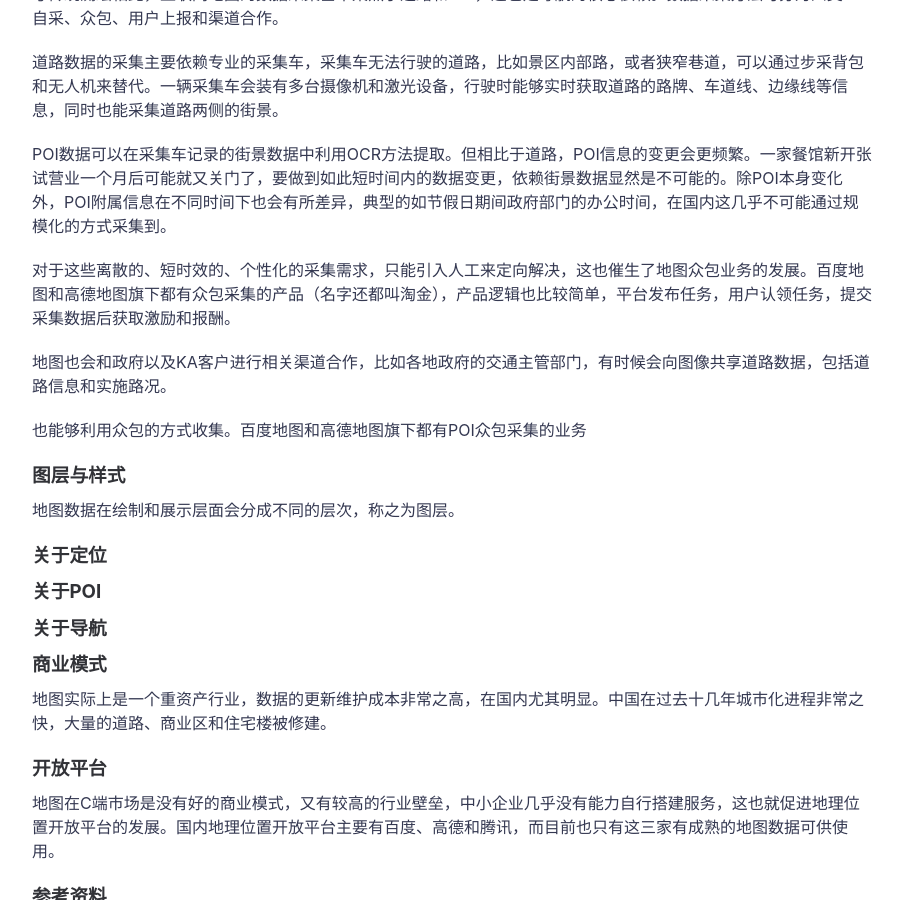
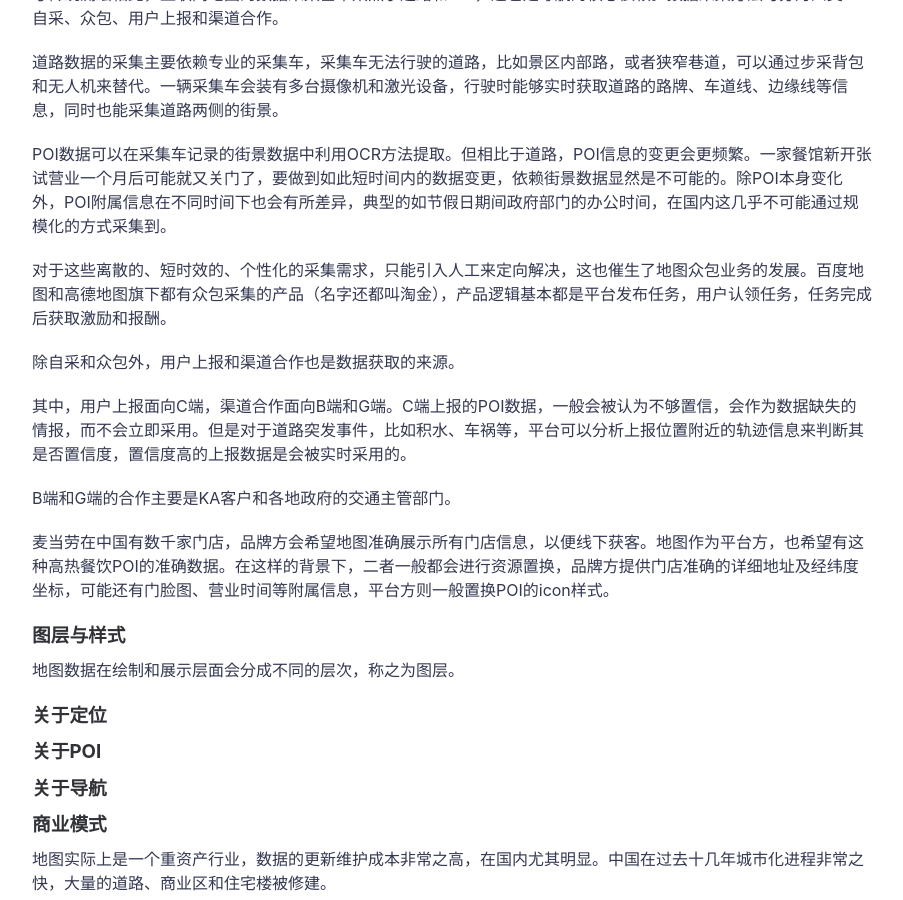
Before and after one commit to icarus507/icarus507.github.io, a Jekyll site: the page built from _posts/2018-09-07-谈谈地图.md, in a window 1280 px wide and 900 px high, scrolled down 1866 px. Shown: the whole window, without its empty margins (188-1091 px from the left). Built offline with Jekyll 4.4.1, drawn with Linux system fonts in a browser that asks for light colours.

Commit message:
Update 2018-09-07-谈谈地图.md

```diff
--- a/_posts/2018-09-07-谈谈地图.md
+++ b/_posts/2018-09-07-谈谈地图.md
@@ -48,11 +48,16 @@
 
 POI数据可以在采集车记录的街景数据中利用OCR方法提取。但相比于道路，POI信息的变更会更频繁。一家餐馆新开张试营业一个月后可能就又关门了，要做到如此短时间内的数据变更，依赖街景数据显然是不可能的。除POI本身变化外，POI附属信息在不同时间下也会有所差异，典型的如节假日期间政府部门的办公时间，在国内这几乎不可能通过规模化的方式采集到。
 
-对于这些离散的、短时效的、个性化的采集需求，只能引入人工来定向解决，这也催生了地图众包业务的发展。百度地图和高德地图旗下都有众包采集的产品（名字还都叫淘金），产品逻辑也比较简单，平台发布任务，用户认领任务，提交采集数据后获取激励和报酬。
+对于这些离散的、短时效的、个性化的采集需求，只能引入人工来定向解决，这也催生了地图众包业务的发展。百度地图和高德地图旗下都有众包采集的产品（名字还都叫淘金），产品逻辑基本都是平台发布任务，用户认领任务，任务完成后获取激励和报酬。
 
-地图也会和政府以及KA客户进行相关渠道合作，比如各地政府的交通主管部门，有时候会向图像共享道路数据，包括道路信息和实施路况。
+除自采和众包外，用户上报和渠道合作也是数据获取的来源。
 
-也能够利用众包的方式收集。百度地图和高德地图旗下都有POI众包采集的业务
+其中，用户上报面向C端，渠道合作面向B端和G端。C端上报的POI数据，一般会被认为不够置信，会作为数据缺失的情报，而不会立即采用。但是对于道路突发事件，比如积水、车祸等，平台可以分析上报位置附近的轨迹信息来判断其是否置信度，置信度高的上报数据是会被实时采用的。
+
+B端和G端的合作主要是KA客户和各地政府的交通主管部门。
+
+麦当劳在中国有数千家门店，品牌方会希望地图准确展示所有门店信息，以便线下获客。地图作为平台方，也希望有这种高热餐饮POI的准确数据。在这样的背景下，二者一般都会进行资源置换，品牌方提供门店准确的详细地址及经纬度坐标，可能还有门脸图、营业时间等附属信息，平台方则一般置换POI的icon样式。
+
 
 ### 图层与样式
 
```
